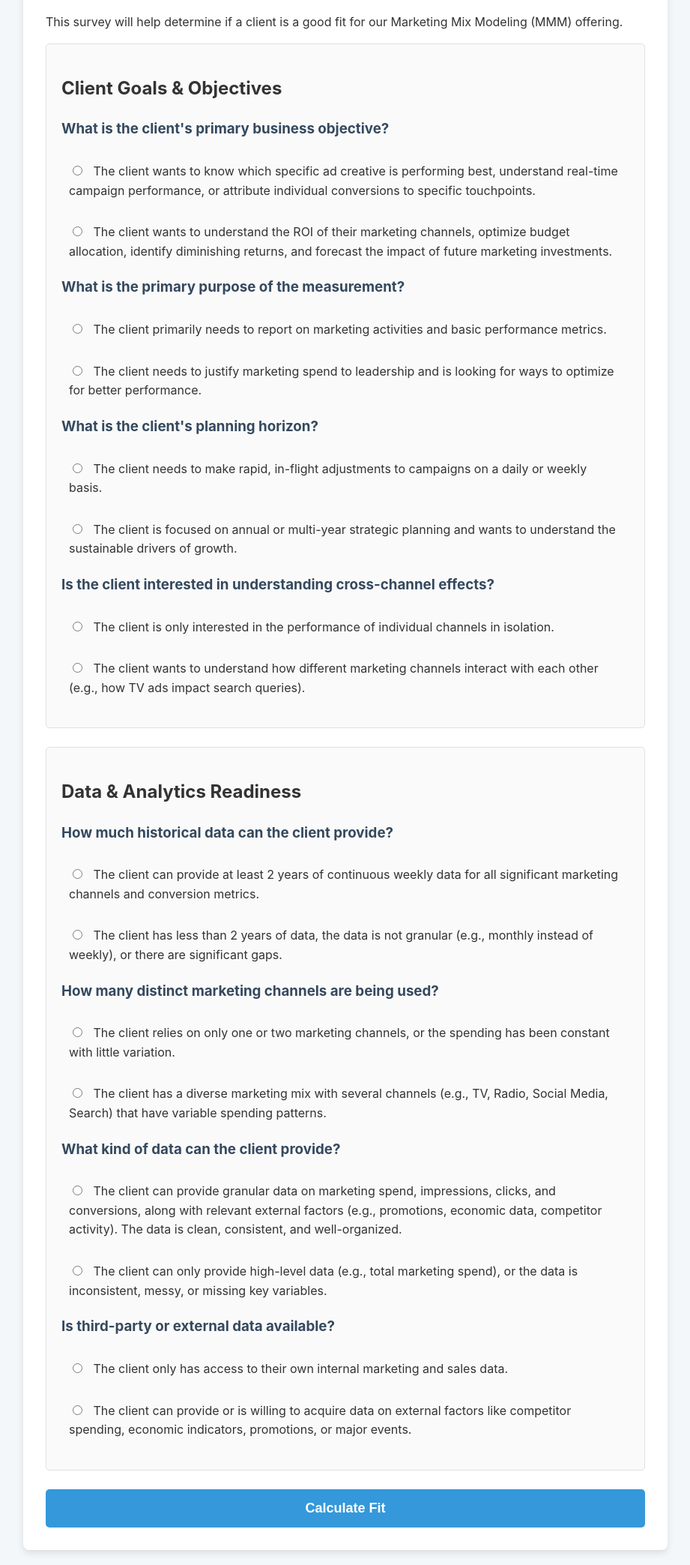
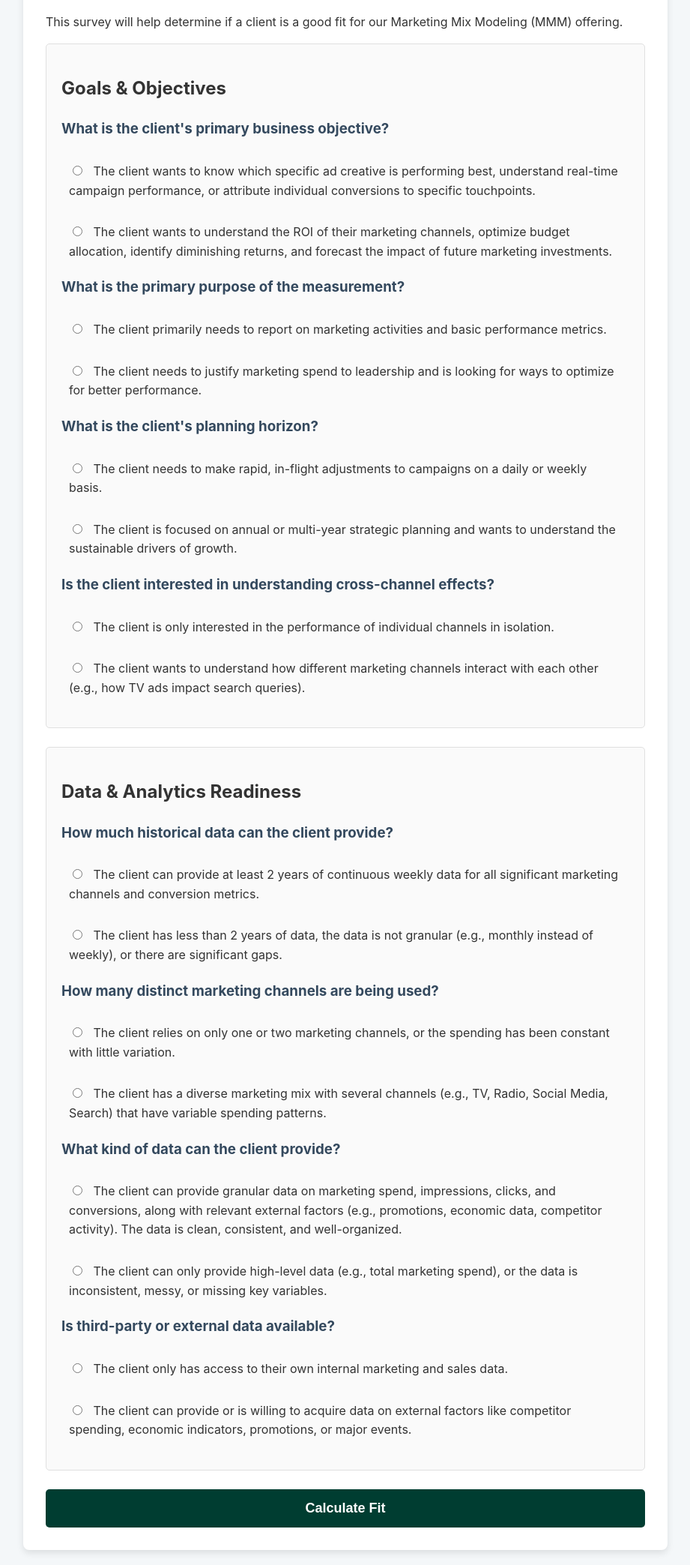
Before and after one commit to wheelhousedev/wh-mmm-decision-tree, a plain HTML site: page index.html in a window 1280 px wide. Shown: the part 126-2213 px from the top of the page at 75% size, without its empty margins (179-1100 px from the left). Drawn offline with Linux system fonts and the light colour scheme.

Commit message:
Added logo file, changed button color, updated copy

```diff
--- a/script.js
+++ b/script.js
@@ -5,7 +5,7 @@ document.addEventListener('DOMContentLoaded', () => {
 
     const questions = [
         {
-            group: "Client Goals & Objectives",
+            group: "Goals & Objectives",
             questions: [
                 {
                     text: "What is the client's primary business objective?",
--- a/style.css
+++ b/style.css
@@ -59,7 +59,7 @@ h1 {
     font-size: 18px;
     font-weight: bold;
     color: #fff;
-    background-color: #3498db;
+    background-color: #003d31;
     border: none;
     border-radius: 5px;
     cursor: pointer;
```
Also changed, not shown: assets/WH-Logotype-Horiz-Dark-Gold.png (added), 1 other file.
